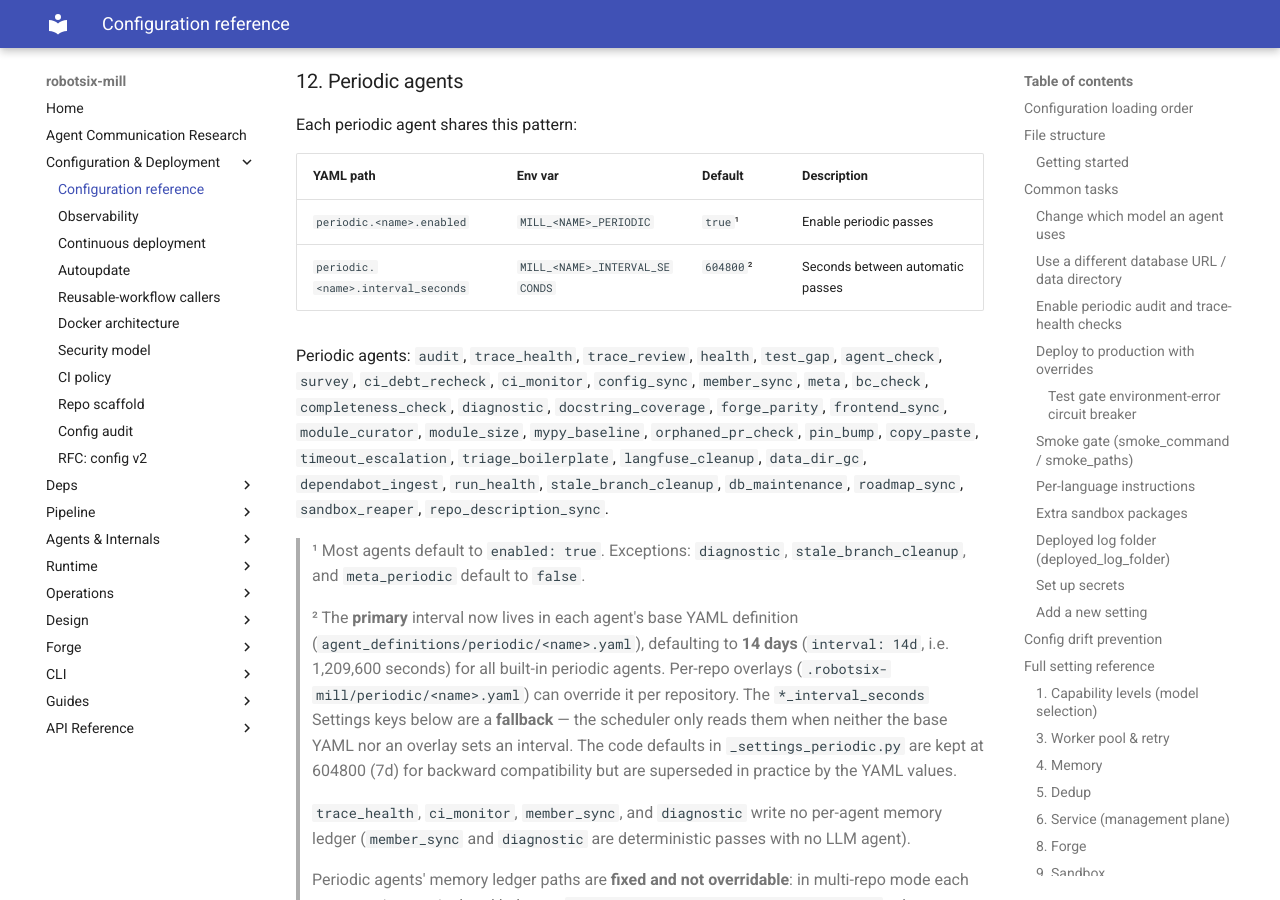
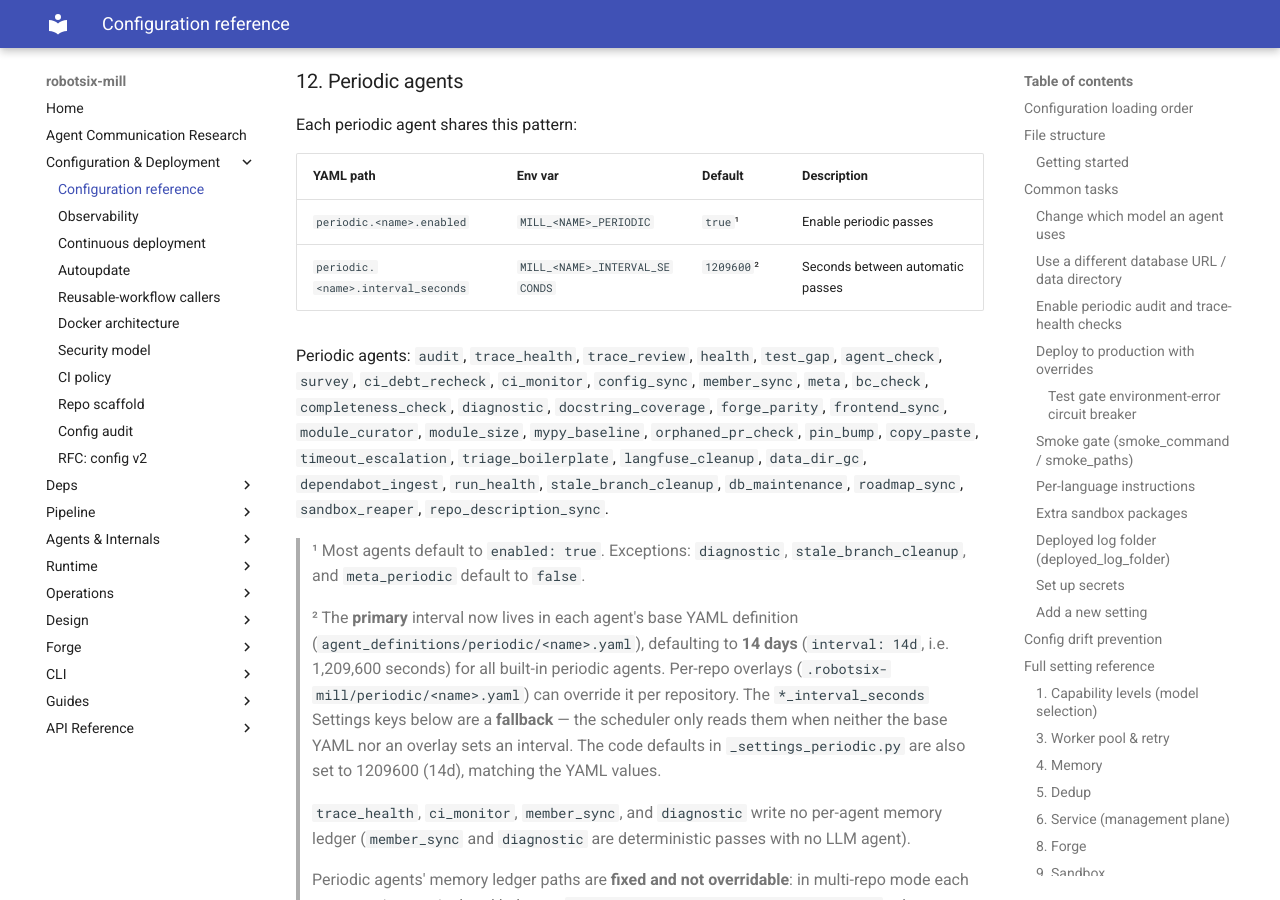
Before and after one commit to damien-robotsix/robotsix-mill, an MkDocs documentation site: the page built from docs/config/configuration.md, in a window 1280 px wide and 900 px high, scrolled down 28361 px. Built offline with MkDocs 1.6.1 and Material for MkDocs 9.7.7, drawn with Linux system fonts in a browser that asks for light colours; some of the changed text lies outside the part shown.

Commit message:
chore: Reduce housekeeping/periodic agent cadence from weekly to 14 days (20260807T220508Z-reduce-housekeeping-periodic-agent-caden-184c)

```diff
--- a/docs/config/configuration.md
+++ b/docs/config/configuration.md
@@ -639,7 +639,7 @@ Each periodic agent shares this pattern:
 | YAML path | Env var | Default | Description |
 |-----------|---------|---------|-------------|
 | `periodic.<name>.enabled` | `MILL_<NAME>_PERIODIC` | `true`¹ | Enable periodic passes |
-| `periodic.<name>.interval_seconds` | `MILL_<NAME>_INTERVAL_SECONDS` | `604800`² | Seconds between automatic passes |
+| `periodic.<name>.interval_seconds` | `MILL_<NAME>_INTERVAL_SECONDS` | `1209600`² | Seconds between automatic passes |
 
 Periodic agents: `audit`, `trace_health`, `trace_review`, `health`, `test_gap`,
 `agent_check`, `survey`, `ci_debt_recheck`, `ci_monitor`, `config_sync`, `member_sync`, `meta`, `bc_check`,
@@ -656,9 +656,8 @@ Periodic agents: `audit`, `trace_health`, `trace_review`, `health`, `test_gap`,
 > can override it per repository.  The ``*_interval_seconds`` Settings
 > keys below are a **fallback** — the scheduler only reads them when
 > neither the base YAML nor an overlay sets an interval.  The code
-> defaults in ``_settings_periodic.py`` are kept at 604800 (7d) for
-> backward compatibility but are superseded in practice by the YAML
-> values.
+> defaults in ``_settings_periodic.py`` are also set to 1209600 (14d),
+> matching the YAML values.
 >
 > `trace_health`, `ci_monitor`, `member_sync`, and `diagnostic` write no
 > per-agent memory ledger (`member_sync` and `diagnostic` are deterministic
@@ -699,7 +698,7 @@ variable and its dotted YAML path.
 | YAML path | Env var | Default | Description |
 |-----------|---------|---------|-------------|
 | `periodic.trace_review.enabled` | `MILL_TRACE_REVIEW_PERIODIC` | `true` | Enable periodic trace-review passes |
-| `periodic.trace_review.interval_seconds` | `MILL_TRACE_REVIEW_INTERVAL_SECONDS` | `86400` | Seconds between trace-review passes (minimum 3600) |
+| `periodic.trace_review.interval_seconds` | `MILL_TRACE_REVIEW_INTERVAL_SECONDS` | `1209600` | Seconds between trace-review passes (minimum 3600) |
 | `periodic.trace_review.cost_multiplier` | `MILL_TRACE_REVIEW_COST_MULTIPLIER` | `3.0` | Outlier threshold: cost > batch median × N → flagged |
 | `periodic.trace_review.per_obs_cost_threshold` | `MILL_TRACE_REVIEW_PER_OBS_COST_THRESHOLD` | `0.001` | Per-observation cost threshold for flagging |
 | `periodic.trace_review.obs_multiplier` | `MILL_TRACE_REVIEW_OBS_MULTIPLIER` | `3.0` | Outlier threshold: observation count > batch median × N → flagged |
@@ -846,7 +845,7 @@ pattern control its tool-call and web-fetch budgets:
 | Env var | Default | Description |
 |---------|---------|-------------|
 | `MILL_SURVEY_PERIODIC` | `true` | Enable periodic survey passes |
-| `MILL_SURVEY_INTERVAL_SECONDS` | `604800` | Seconds between survey passes |
+| `MILL_SURVEY_INTERVAL_SECONDS` | `1209600` | Seconds between survey passes |
 | `MILL_SURVEY_REQUEST_LIMIT` | `40` | Per-call request cap for the survey agent |
 | `MILL_SURVEY_WEB_FETCH_MAX_CALLS` | `5` | Max real (cache-miss) web_fetch calls per survey run |
 | `MILL_SURVEY_WEB_FETCH_MAX_TOTAL_BYTES` | `500000` | Cumulative ceiling on returned fetch bytes per survey run |
@@ -862,7 +861,7 @@ controls its request budget:
 | Env var | Default | Description |
 |---------|---------|-------------|
 | `MILL_AUDIT_PERIODIC` | `true` | Enable periodic audit passes |
-| `MILL_AUDIT_INTERVAL_SECONDS` | `604800` | Seconds between audit passes |
+| `MILL_AUDIT_INTERVAL_SECONDS` | `1209600` | Seconds between audit passes |
 | `MILL_AUDIT_REQUEST_LIMIT` | `80` | Per-call request cap for the audit agent |
 
 #### test_gap
@@ -937,7 +936,7 @@ and as environment variables:
 | `MILL_CI_DEBT_RECHECK_PERIODIC` | `true` | Enable periodic CI-debt recheck passes (auto-resumes BLOCKED tickets when target-branch CI debt clears) |
 | `MILL_CI_DEBT_RECHECK_INTERVAL_SECONDS` | `3600` | Seconds between CI-debt recheck passes (1 hour) |
 | `MILL_COMPLETENESS_CHECK_PERIODIC` | `true` | Enable periodic feature-wiring completeness inspection |
-| `MILL_COMPLETENESS_CHECK_INTERVAL_SECONDS` | `604800` | Seconds between completeness-check passes |
+| `MILL_COMPLETENESS_CHECK_INTERVAL_SECONDS` | `1209600` | Seconds between completeness-check passes |
 | `MILL_COMPLETENESS_CHECK_REQUEST_LIMIT` | `80` | Per-call request cap for the completeness-check agent |
 | `MILL_CONFIG_SYNC_PERIODIC` | `true` | Enable periodic config/drift detection passes |
 | `MILL_CONFIG_SYNC_INTERVAL_SECONDS` | `86400` | Seconds between config-sync passes (1 day) |
--- a/docs/modules.yaml
+++ b/docs/modules.yaml
@@ -67,6 +67,7 @@ modules:
       - src/robotsix_mill/core/repo_layout.py
       - src/robotsix_mill/core/tool_wrappers.py
 
+      - changelog.d/*.md
       - docs/core/**/*
       - tests/core/test_core_dedup.py
       - tests/core/test_db.py
```
Also changed, not shown: docs/agents/audit-agent.md (+2 -2 lines), docs/config/config-audit.md (+2 -2 lines), 6 other files.
